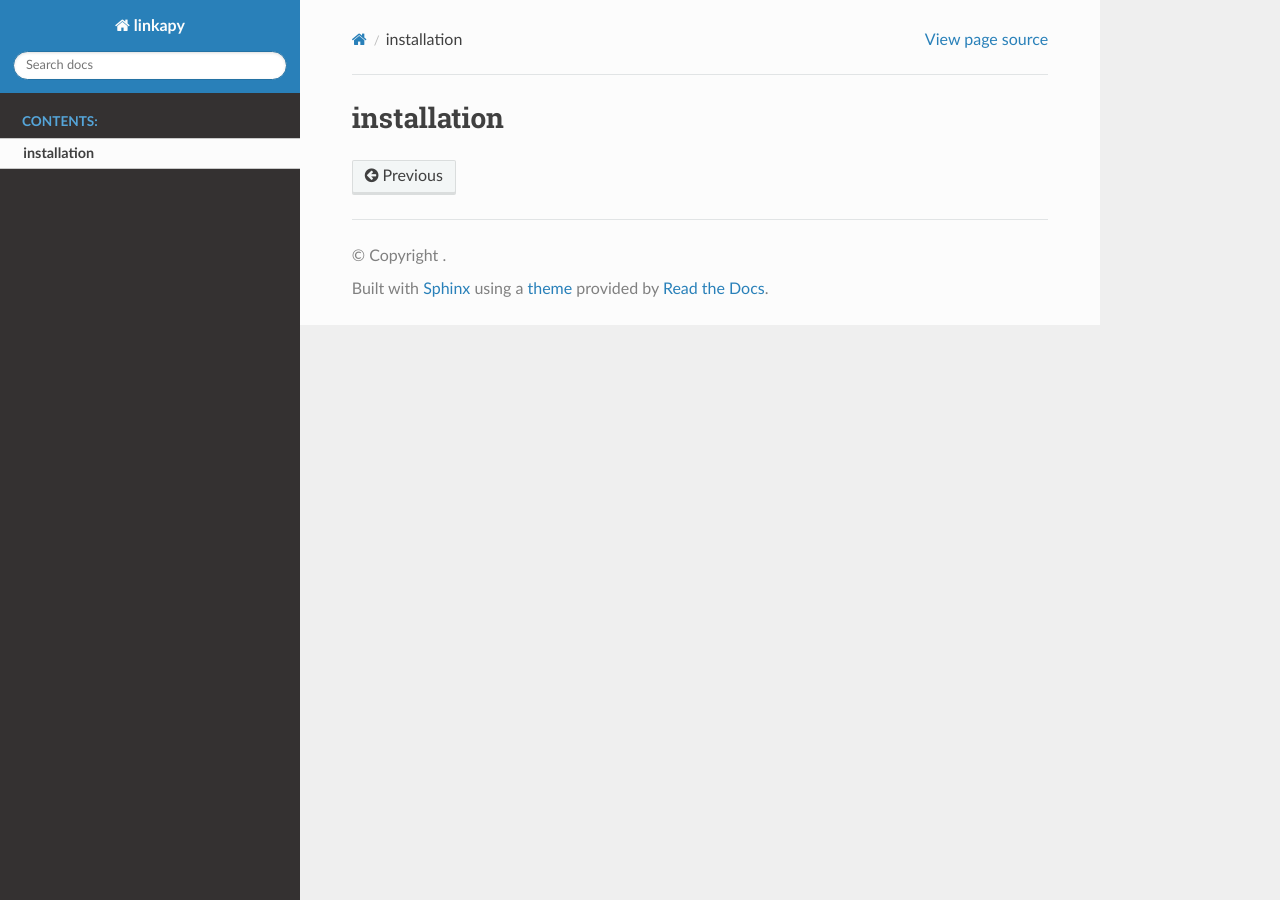
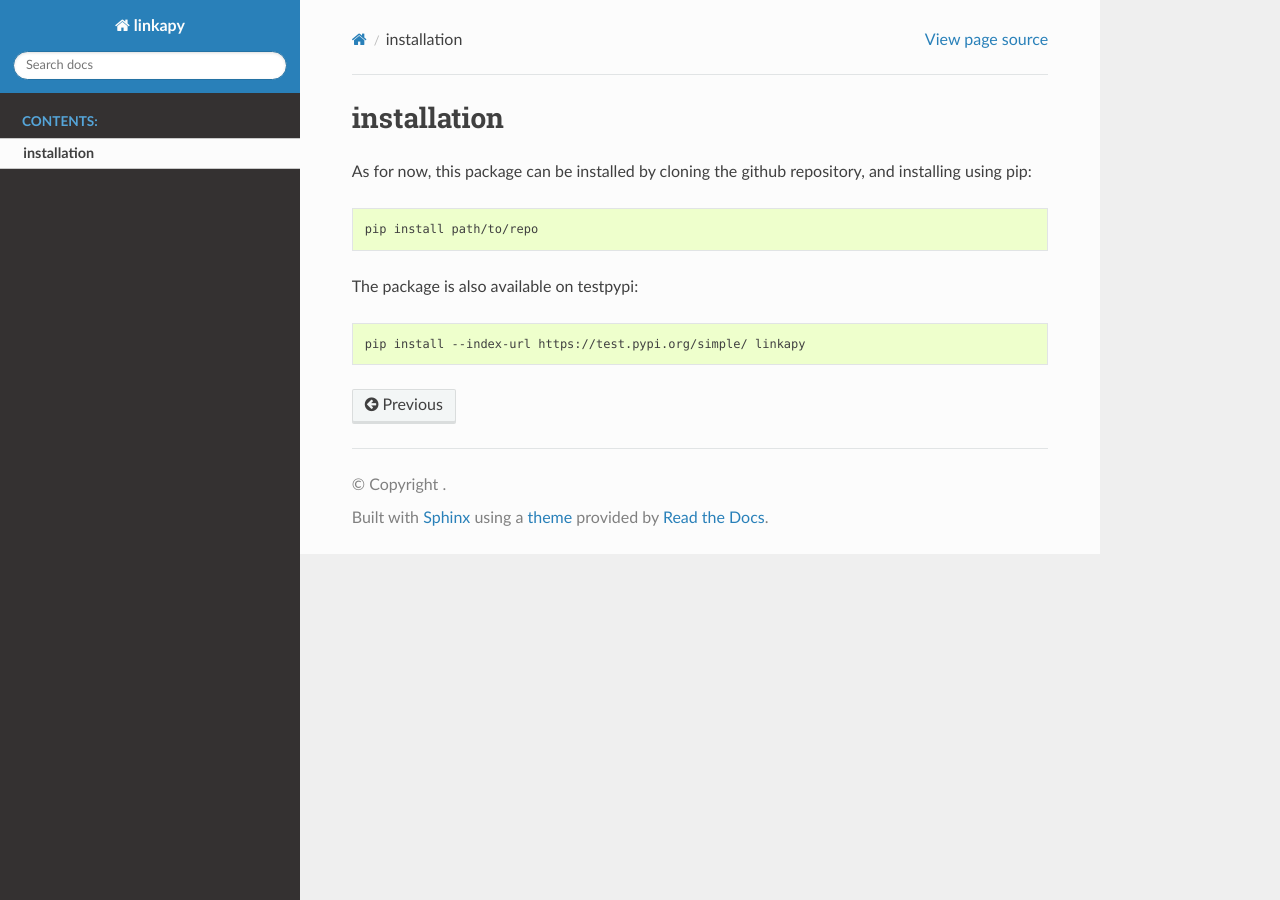
Before and after one commit to WardDeb/linkapy, a Sphinx documentation site: the page built from docs/content/installation.rst, in a window 1280 px wide. Built offline with Sphinx 7.4.7 and the Read the Docs theme 3.1.0, drawn with Linux system fonts in a browser that asks for light colours; pages that are not in the unit, such as notebooks, are missing from menus.

Commit message:
doc installation

```diff
--- a/docs/content/installation.rst
+++ b/docs/content/installation.rst
@@ -1,2 +1,14 @@
 installation
 ------------
+
+As for now, this package can be installed by cloning the github repository, and installing using pip:
+
+.. code-block:: bash
+
+    pip install path/to/repo
+
+The package is also available on testpypi:
+
+.. code-block:: bash
+
+    pip install --index-url https://test.pypi.org/simple/ linkapy
```
